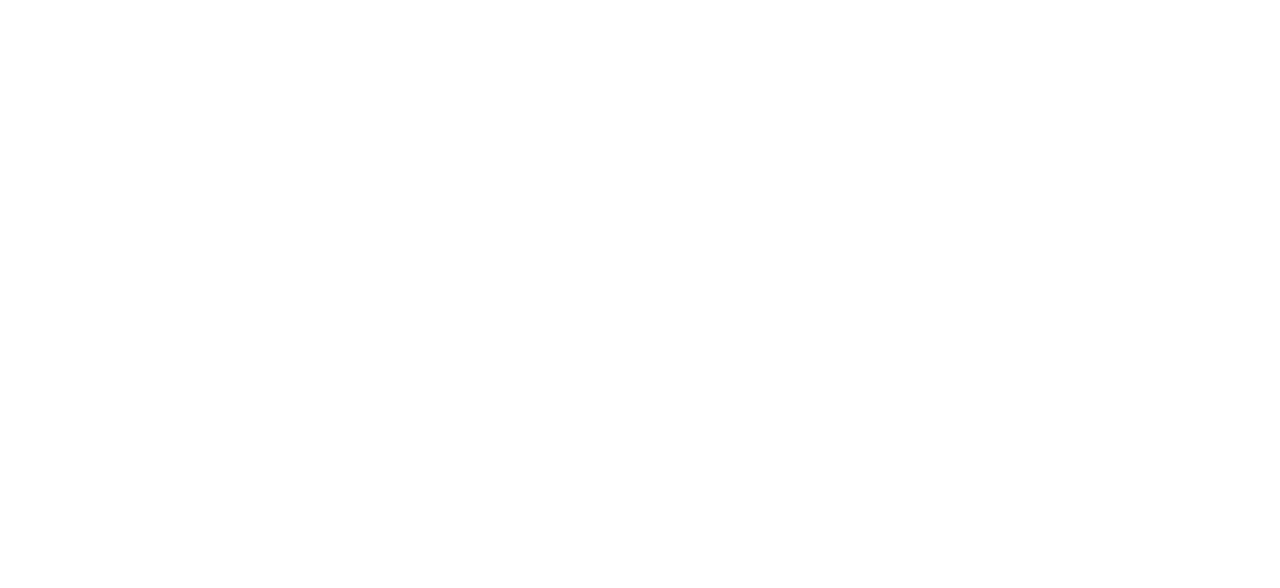
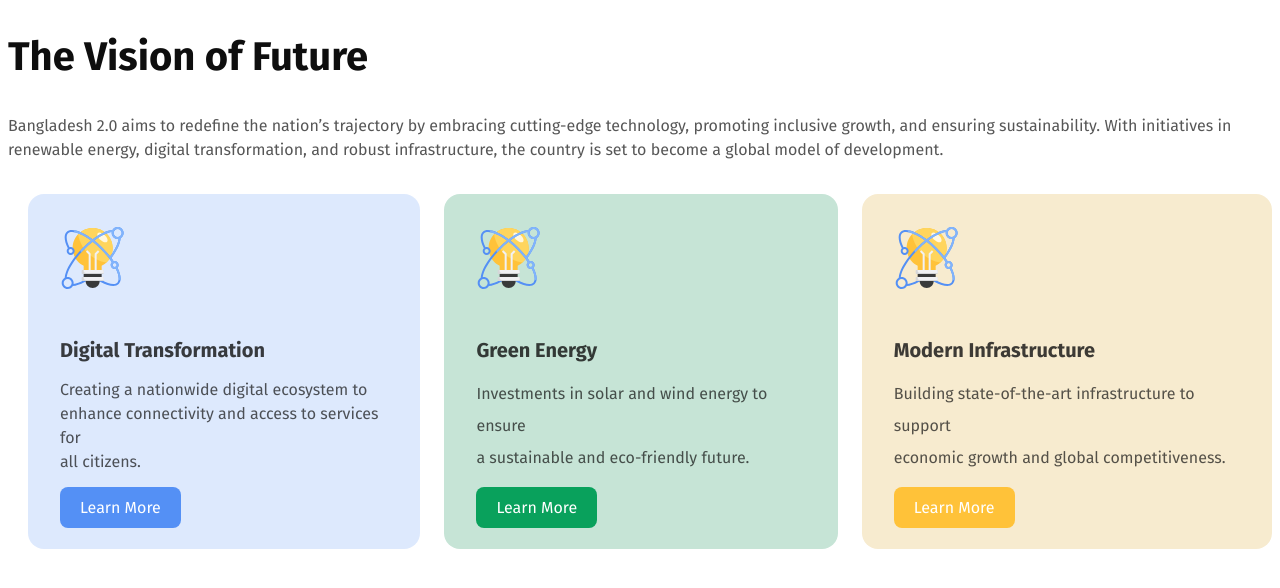
Before and after one commit to emon906/B11-A01-Bangladesh2, a plain HTML site: page index.html in a window 1280 px wide. Drawn offline with Linux system fonts and the light colour scheme.

Commit message:
add future

```diff
--- a/index.html
+++ b/index.html
@@ -5,8 +5,39 @@
     <meta name="viewport" content="width=device-width, initial-scale=1.0">
     <title>B11-A01-Bangladesh2</title>
     <link rel="stylesheet" href="style.css">
+    <link rel="preconnect" href="https://fonts.googleapis.com">
+<link rel="preconnect" href="https://fonts.gstatic.com" crossorigin>
+<link href="https://fonts.googleapis.com/css2?family=Fira+Sans:ital,wght@0,100;0,200;0,300;0,400;0,500;0,600;0,700;0,800;0,900;1,
+100;1,200;1,300;1,400;1,500;1,600;1,700;1,800;1,900&display=swap" rel="stylesheet">
 </head>
 <body>
-
+    <!-- future start -->
+     <div class="f-content">
+        <h2>The Vision of Future</h2>
+        <p>Bangladesh 2.0 aims to redefine the nation’s trajectory by embracing cutting-edge technology, promoting inclusive growth,
+            and ensuring sustainability. With initiatives in <br> renewable energy, digital transformation, and robust infrastructure,
+            the country is set to become a global model of development.</p>
+     </div>
+     <div class="future">
+        <div class="f-box1">
+            <img src="img/light.svg" alt="light.svg">
+            <h3>Digital Transformation</h3>
+            <p>Creating a nationwide digital ecosystem to <br> enhance connectivity and access to services for <br> all citizens.</p>
+            <a href="#">Learn More</a>
+        </div>
+        <div class="f-box2">
+            <img src="img/light.svg" alt="light.svg">
+            <h3>Green Energy</h3>
+            <p>Investments in solar and wind energy to ensure <br> a sustainable and eco-friendly future.</p>
+            <a href="#">Learn More</a>
+        </div>
+        <div class="f-box3">
+            <img src="img/light.svg" alt="light.svg">
+            <h3>Modern Infrastructure</h3>
+            <p>Building state-of-the-art infrastructure to support <br> economic growth and global competitiveness.</p>
+            <a href="#">Learn More</a>
+        </div>
+     </div>
+    <!-- future end -->
 </body>
 </html>
--- a/style.css
+++ b/style.css
@@ -0,0 +1,111 @@
+/* future start */
+.f-content{
+    font-family: "Fira Sans", sans-serif;
+    margin-bottom: 32px;
+}
+.f-content h2{
+    font-size: 40px;
+    font-weight: 700;
+    color: #0E0E0E;
+}
+.f-content p{
+    color: rgba(14, 14, 14, 0.70);
+    font-size: 16px;
+    font-weight: 400;
+    line-height: 24px;
+}
+.future{
+    font-family: "Fira Sans", sans-serif;
+    display: flex;
+    justify-content: center;
+    gap: 24px;
+    margin-left: 20px;
+}
+.f-box1{
+    background: rgba(84, 144, 245, 0.20);
+    padding: 32px;
+    border-radius: 16px;
+}
+.f-box1 img{
+    margin-bottom: 24px;
+}
+.f-box1 h3{
+    color: rgba(14, 14, 14, 0.80);
+    font-size: 20px;
+    font-weight: 700;
+    margin-bottom: 12px;
+}
+.f-box1 p{
+    color: rgba(14, 14, 14, 0.70);
+    font-size: 16px;
+    font-weight: 400;
+    margin-bottom: 24px;
+    line-height: 24px;
+
+}
+.f-box1 a{
+    text-decoration: none;
+    border-radius: 8px;
+    background: #5490F5;
+    color: white;
+    padding: 11px 20px;
+}
+.f-box2{
+    padding: 32px;
+    border-radius: 16px;
+    background: #C6E4D6;
+}
+.f-box2 img{
+    margin-bottom: 24px;
+}
+.f-box2 h3{
+    color: rgba(14, 14, 14, 0.80);
+    font-size: 20px;
+    font-weight: 700;
+    margin-bottom: 12px;
+}
+.f-box2 p{
+    color: rgba(14, 14, 14, 0.70);
+    font-size: 16px;
+    font-weight: 400;
+    margin-bottom: 24px;
+    line-height: 32px;
+}
+.f-box2 a{
+    text-decoration: none;
+    border-radius: 8px;
+    background: #09A15C;
+    color: white;
+    padding: 11px 20px;
+
+}
+.f-box3{
+    background: #F7EBCF;
+    border-radius: 16px;
+    padding: 32px;
+
+}
+.f-box3 img{
+    margin-bottom: 24px;
+}
+.f-box3 h3{
+    color: rgba(14, 14, 14, 0.80);
+    font-size: 20px;
+    font-weight: 700;
+    margin-bottom: 12px;
+}
+.f-box3 p{
+    color: rgba(14, 14, 14, 0.70);
+    font-size: 16px;
+    font-weight: 400;
+    margin-bottom: 24px;
+    line-height: 32px;
+}
+.f-box3 a{
+    text-decoration: none;
+    border-radius: 8px;
+    background: #FFC239;
+    color: white;
+    padding: 11px 20px;
+}
+/* future end */
```
Also changed, not shown: img/aljazira.png (added), img/coma.svg (renamed from img/fi_2087863.svg), img/light.svg (renamed from img/fi_5387778.svg), img/satelite.png (renamed from img/60532e487e5a682c6312c3638ffe318a75c62ba5.png).
